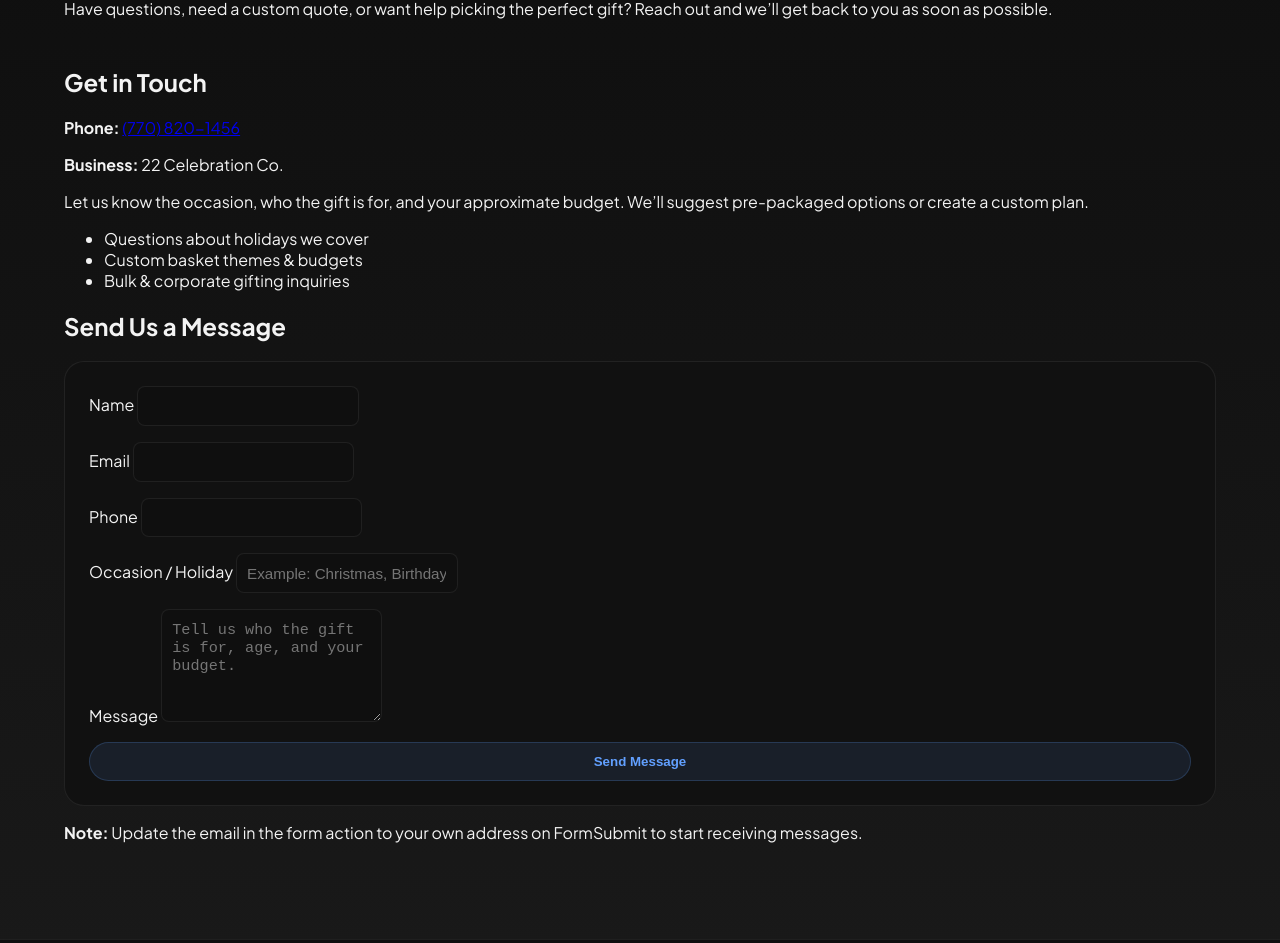
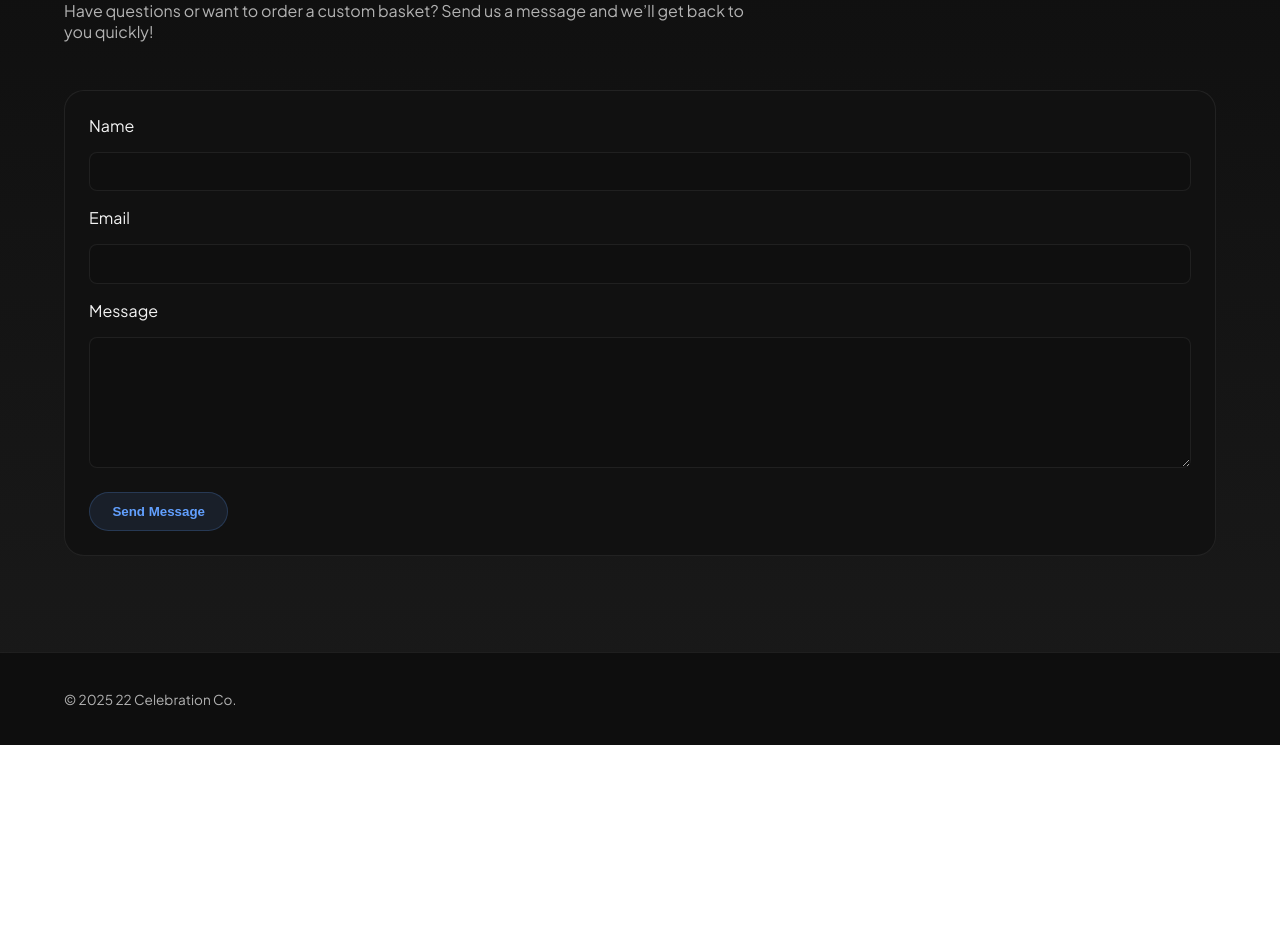
Before and after one commit to ericlane87/22-CELEBRATIONS-CO.-, a plain HTML site: page contact.html in a window 1280 px wide. Shown: the part 163-1106 px from the top of the page. After the commit the page ends 908 px from the top, so only its background shows below. Drawn offline with Linux system fonts and the light colour scheme.

Commit message:
Update contact.html

```diff
--- a/contact.html
+++ b/contact.html
@@ -4,101 +4,78 @@
   <meta charset="UTF-8">
   <title>Contact Us – 22 Celebration Co.</title>
   <meta name="viewport" content="width=device-width, initial-scale=1.0">
+
   <link rel="stylesheet" href="style.css">
 </head>
+
 <body>
+
+<!-- HEADER -->
 <header class="site-header">
   <div class="logo">
     <span class="logo-mark">22</span>
     <span class="logo-text">Celebration Co.</span>
   </div>
+
   <nav class="main-nav">
     <a href="index.html">Home</a>
-    <a href="about.html">About Us</a>
+    <a href="about.html">About</a>
     <a href="store.html">Shop</a>
     <a href="contact.html" class="active">Contact</a>
   </nav>
-  <a href="tel:17708201456" class="btn-phone">Call Us</a>
+
+  <a href="tel:17708201456" class="btn-phone">(770) 820-1456</a>
 </header>
 
+
+
+<!-- MAIN CONTENT -->
 <main>
-  <section class="section hero-slim">
-    <h1>Contact 22 Celebration Co.</h1>
-    <p>
-      Have questions, need a custom quote, or want help picking the perfect gift?
-      Reach out and we’ll get back to you as soon as possible.
+
+<section class="section">
+  <h1 class="section-title">Contact Us</h1>
+  <p class="section-subtitle" style="max-width:700px;">
+    Have questions or want to order a custom basket?
+    Send us a message and we’ll get back to you quickly!
   </p>
 </section>
 
-  <section class="section two-column contact-grid">
-    <div>
-      <h2>Get in Touch</h2>
-      <p><strong>Phone:</strong> <a href="tel:17708201456">(770) 820-1456</a></p>
-      <p><strong>Business:</strong> 22 Celebration Co.</p>
-      <p>
-        Let us know the occasion, who the gift is for, and your approximate budget.
-        We’ll suggest pre-packaged options or create a custom plan.
-      </p>
-      <ul class="checklist">
-        <li>Questions about holidays we cover</li>
-        <li>Custom basket themes & budgets</li>
-        <li>Bulk & corporate gifting inquiries</li>
-      </ul>
-    </div>
 
-    <div>
-      <h2>Send Us a Message</h2>
-      <!-- Replace the email below with your own FormSubmit email -->
-      <form
-        action="https://formsubmit.co/youremail@example.com"
-        method="POST"
-        class="contact-form"
-      >
-        <!-- FormSubmit options -->
-        <input type="hidden" name="_captcha" value="false">
-        <input type="hidden" name="_template" value="table">
-        <input type="hidden" name="_subject" value="New 22 Celebration Co. Inquiry">
+<section class="section">
+  <form class="contact-form"
+        action="https://formsubmit.co/your@email.com"
+        method="POST">
 
-        <label>
-          Name
+    <!-- Redirect to a thank-you page -->
+    <input type="hidden" name="_next" value="thanks.html">
+
+    <label>Name</label>
     <input type="text" name="name" required>
-        </label>
-        <label>
-          Email
+
+    <label>Email</label>
     <input type="email" name="email" required>
-        </label>
-        <label>
-          Phone
-          <input type="tel" name="phone">
-        </label>
-        <label>
-          Occasion / Holiday
-          <input type="text" name="occasion" placeholder="Example: Christmas, Birthday, Baby Shower">
-        </label>
-        <label>
-          Message
-          <textarea name="message" rows="5" placeholder="Tell us who the gift is for, age, and your budget." required></textarea>
-        </label>
 
-        <button type="submit" class="btn-primary">Send Message</button>
+    <label>Message</label>
+    <textarea name="message" rows="6" required></textarea>
+
+    <button class="btn-primary" style="width:fit-content;margin-top:.5rem;">
+      Send Message
+    </button>
+
   </form>
-      <p class="form-note">
-        <strong>Note:</strong> Update the email in the form action to your own
-        address on FormSubmit to start receiving messages.
-      </p>
-    </div>
 </section>
+
 </main>
 
+
+<!-- FOOTER -->
 <footer class="site-footer">
-  <p>&copy; <span id="year"></span> 22 Celebration Co. All rights reserved.</p>
-  <p>Phone: <a href="tel:17708201456">(770) 820-1456</a></p>
+  <p>&copy; <span id="year"></span> 22 Celebration Co.</p>
 </footer>
 
 <script>
-  document.addEventListener('DOMContentLoaded', () => {
-    document.getElementById('year').textContent = new Date().getFullYear();
-  });
+document.getElementById("year").textContent = new Date().getFullYear();
 </script>
+
 </body>
 </html>
```
Lines whose indentation alone changed are shown as unchanged.
